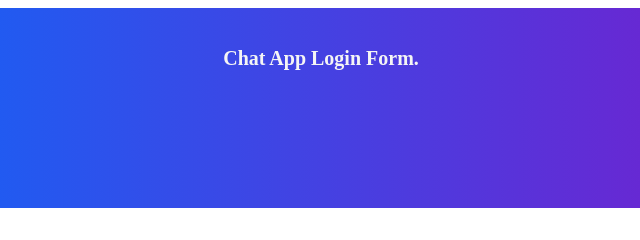
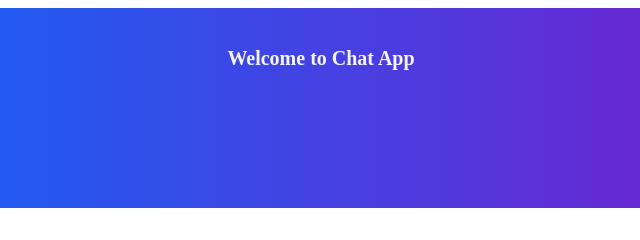
Before and after one commit to deepum123/chatApplication, a website: page frontend/View/signin.html in a window 1280 px wide. Shown: the top 240 px of the page, 319-959 px from the left. Drawn offline with nearby package versions, Linux system fonts and the light colour scheme.

Commit message:
Update signin.html

```diff
--- a/frontend/View/signin.html
+++ b/frontend/View/signin.html
@@ -14,7 +14,7 @@
    <div class="container register-form">
         <div class="form">
             <div class="note">
-                <p>Chat App Login Form.</p>
+                <p>Welcome to Chat App </p>
             </div>
             <form name="myForm" ng-controller="controlLogin"></form>
             <div class="form-content">
```
